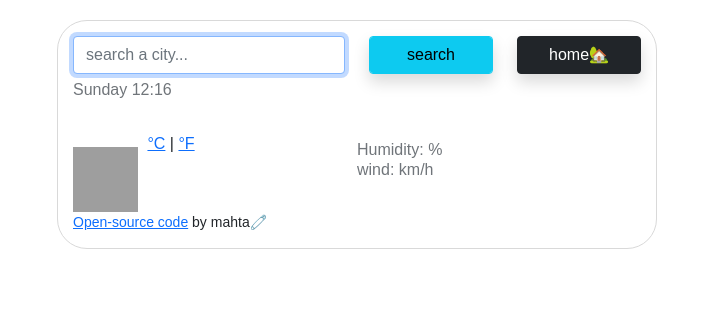
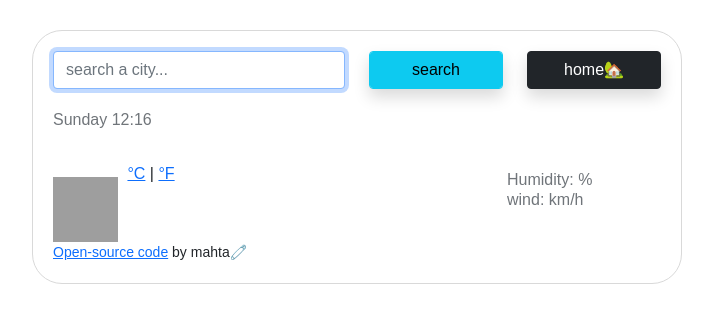
Before and after one commit to kidcodermaht/weather-app, a website built with Parcel: page weather.html in a window 1280 px wide. Shown: the whole page, without its empty margins (283-996 px from the left). Built offline with nearby package versions, Linux system fonts and the light colour scheme; no server answers; grey boxes are pictures that could not be loaded.

Commit message:
fixed margins

```diff
--- a/styles.css
+++ b/styles.css
@@ -4,12 +4,10 @@ body {
 h1 {
   color: rgb(32, 33, 36);
   display: block;
-
-  font-size: 22px;
-  font-weight: 400;
-  line-height: 26px;
-
-  margin-top: 10;
+  font-size: 40px;
+  font-weight: 500;
+  line-height: 28px;
+  padding-top: 15px;
 }
 ul {
   margin: 0 0 20px;
@@ -25,12 +23,19 @@ li {
   list-style: none;
 }
 
+.Humidity {
+  padding-left: 150px;
+}
+.wind {
+  padding-left: 150px;
+}
+
 .weather-app {
   border: 1px solid #d9d9d9;
-  padding: 15px;
-  margin: 20px auto;
+  padding: 20px;
+  margin: 30px auto;
   border-radius: 30px;
-  max-width: 600px;
+  max-width: 650px;
 }
 .weather-icon {
   height: 65px;
@@ -49,3 +54,6 @@ li {
   position: relative;
   top: -35px;
 }
+.form.control {
+  margin: 20px;
+}
--- a/weather.html
+++ b/weather.html
@@ -60,10 +60,10 @@ home🏡
           </div>
         <div class="col-6">
         <ul>
-          <li>Humidity: <span id="Humidity">
+          <li class="Humidity">Humidity: <span id="Humidity">
 
           </span>  % </li>
-           <li>wind: <span id="wind">
+           <li class="wind">wind: <span id="wind">
 
           </span> km/h </li>
         </ul>
```
